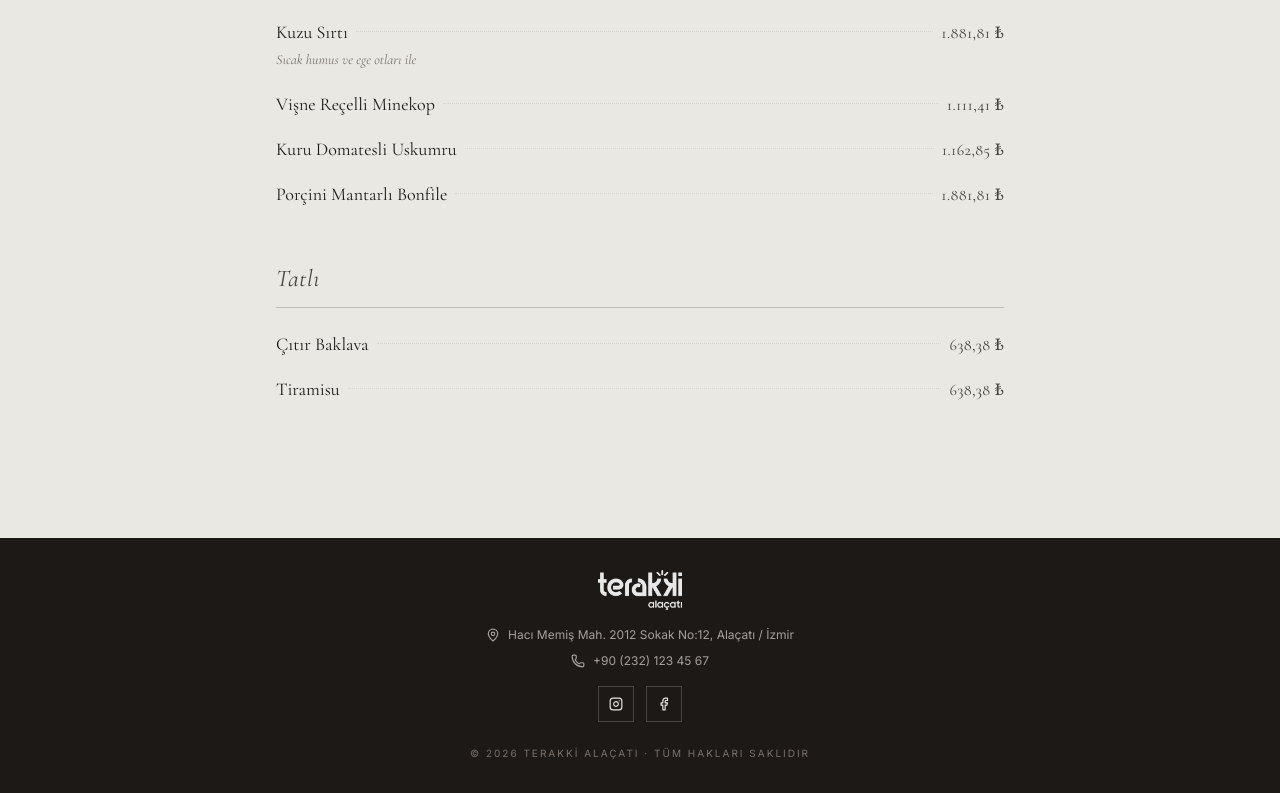
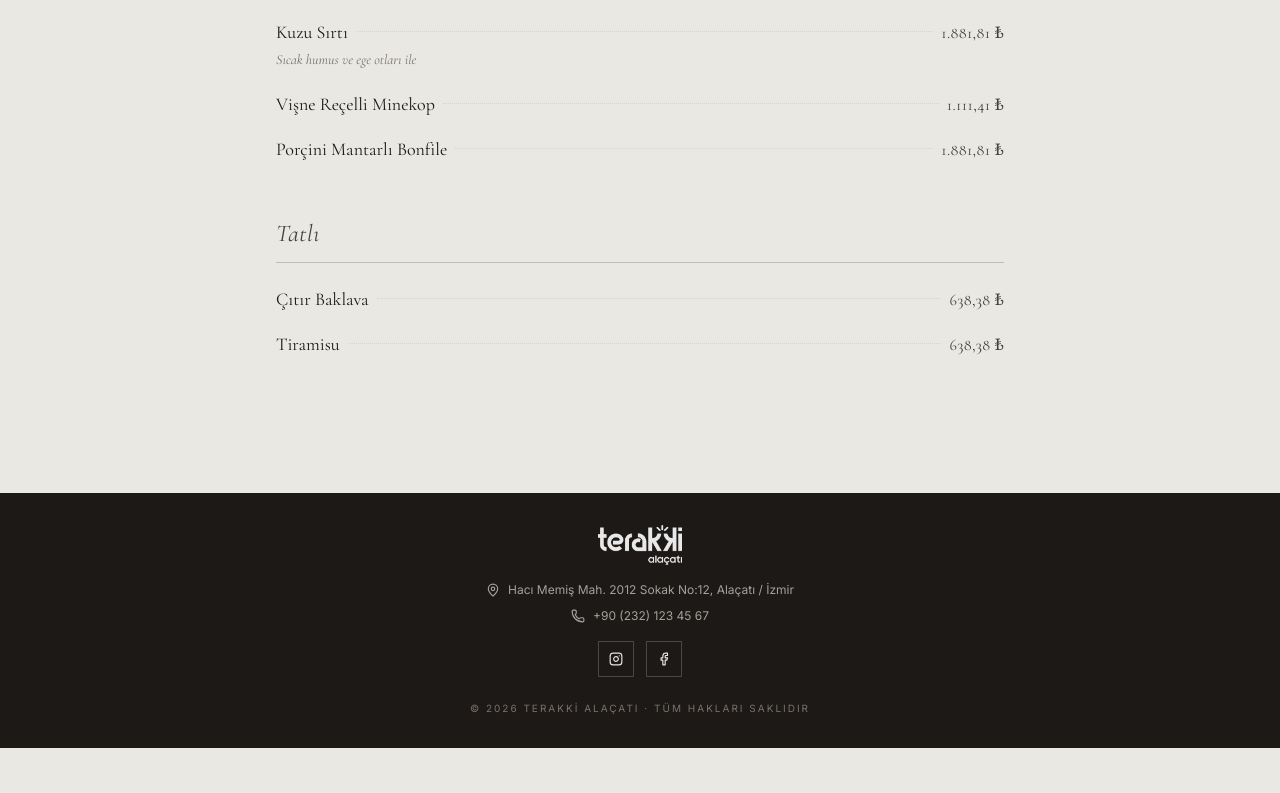
Before and after one commit to mertozbas/terakki-menu, a React (Vite) app: page / in a window 1280 px wide. Shown: the part 1887-2680 px from the top of the page. After the commit the page ends 2635 px from the top, so only its background shows below. Built offline with nearby package versions, Linux system fonts and the light colour scheme.

Commit message:
Kuru domatesli uskumruyu menuden kaldir

```diff
--- a/src/App.tsx
+++ b/src/App.tsx
@@ -55,7 +55,6 @@
       { name: 'Izgara Levrek', price: '1.162,85 ₺' },
       { name: 'Kuzu Sırtı', description: 'Sıcak humus ve ege otları ile', price: '1.881,81 ₺' },
       { name: 'Vişne Reçelli Minekop', price: '1.111,41 ₺' },
-      { name: 'Kuru Domatesli Uskumru', price: '1.162,85 ₺' },
       { name: 'Porçini Mantarlı Bonfile', price: '1.881,81 ₺' },
     ],
   },
@@ -108,7 +107,6 @@
       { name: 'Grilled Sea Bass', price: '1.162,85 ₺' },
       { name: 'Lamb Loin', description: 'With warm hummus and Aegean herbs', price: '1.881,81 ₺' },
       { name: 'Meagre with Cherry Preserve', price: '1.111,41 ₺' },
-      { name: 'Mackerel with Sun-dried Tomatoes', price: '1.162,85 ₺' },
       { name: 'Tenderloin with Porcini Mushrooms', price: '1.881,81 ₺' },
     ],
   },
```
